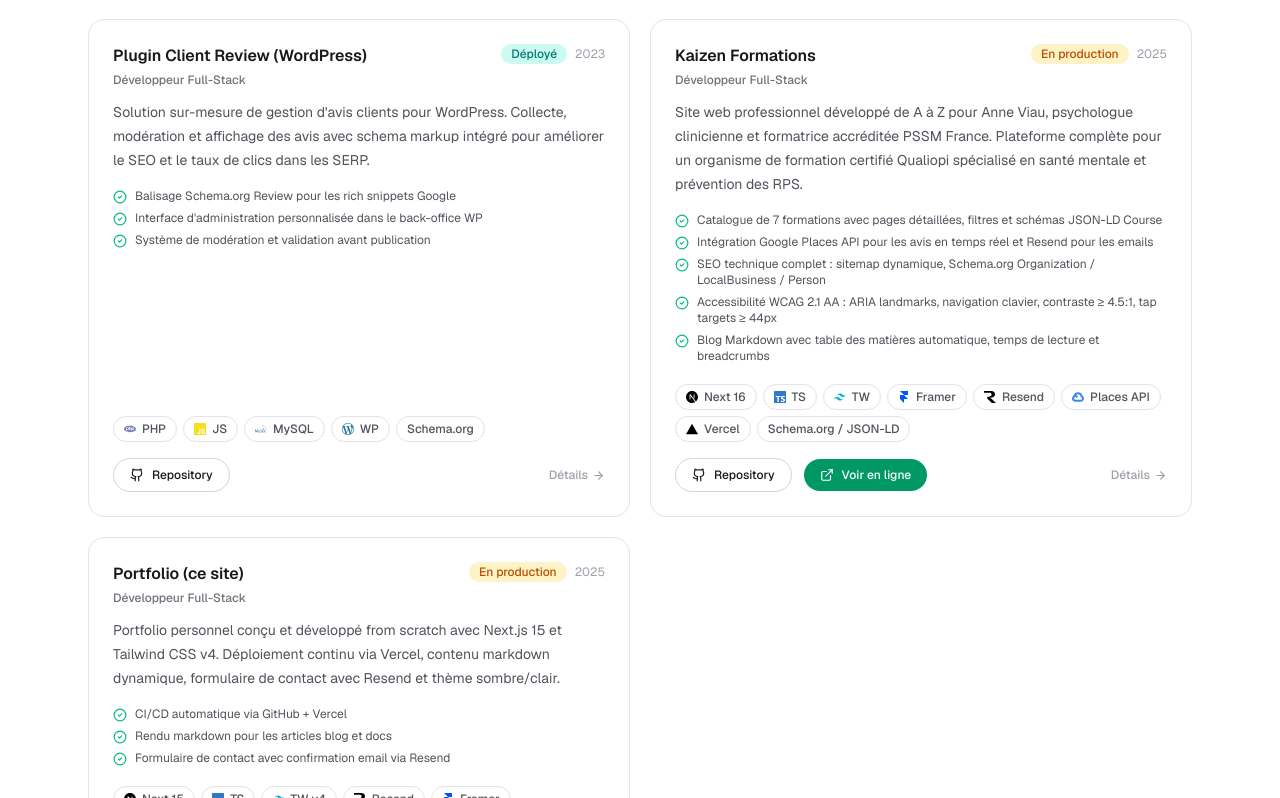
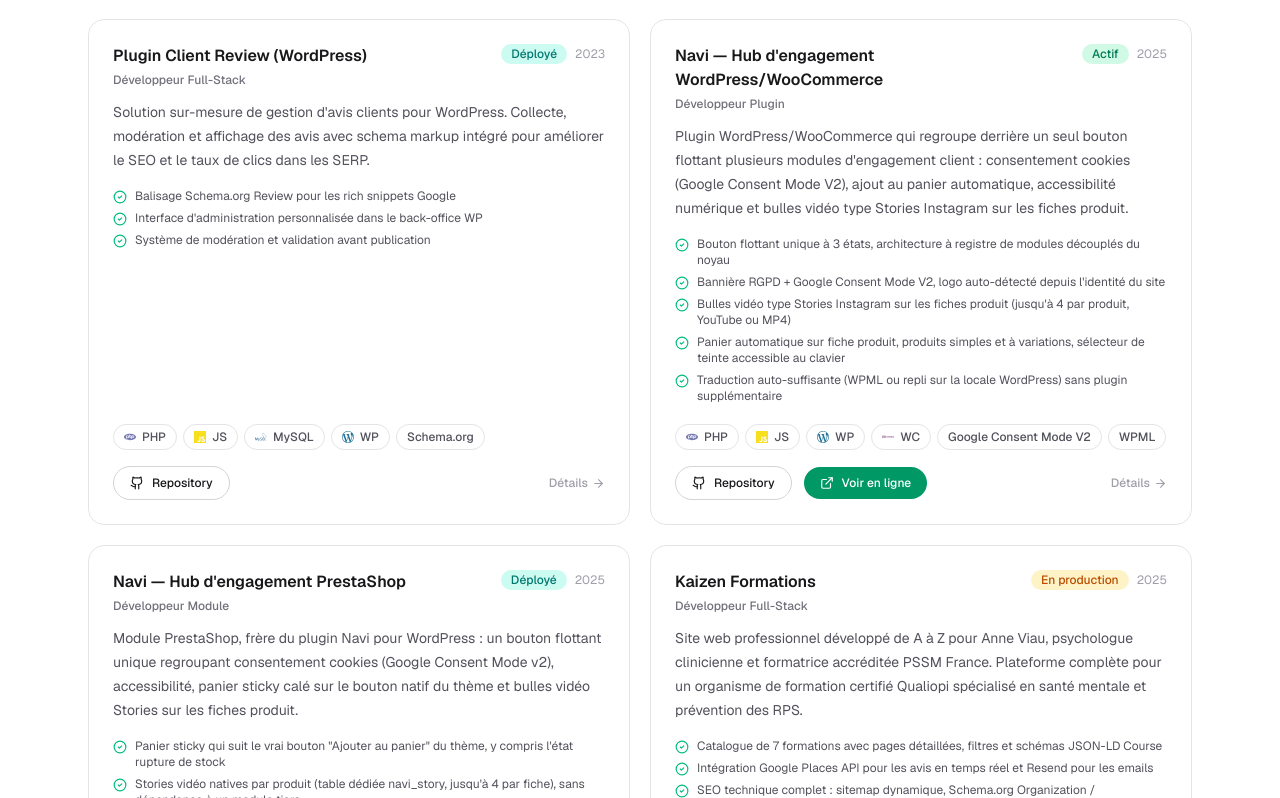
Before and after one commit to Lucas-tsl/portfolio-lucas, a Next.js app: page /projects in a window 1280 px wide. Shown: the part 862-1660 px from the top of the page. Built offline with nearby package versions, Linux system fonts and the light colour scheme; no server answers.

Commit message:
Ajoute les projets Navi (WordPress et PrestaShop)
Deux modules d'engagement client développés pour les boutiques du
Groupe NOVI : consentement cookies, accessibilité numérique, panier
sticky et stories vidéo produit.

```diff
--- a/src/data/portfolio-data.ts
+++ b/src/data/portfolio-data.ts
@@ -186,6 +186,65 @@
       ],
     },
     {
+      id: "navi-wordpress",
+      title: "Navi — Hub d'engagement WordPress/WooCommerce",
+      description:
+        "Plugin WordPress/WooCommerce qui regroupe derrière un seul bouton flottant plusieurs modules d'engagement client : consentement cookies (Google Consent Mode V2), ajout au panier automatique, accessibilité numérique et bulles vidéo type Stories Instagram sur les fiches produit.",
+      role: "Développeur Plugin",
+      status: "Actif",
+      year: "2025",
+      category: "WordPress",
+      technologies: ["PHP", "JavaScript", "WordPress", "WooCommerce", "Google Consent Mode V2", "WPML"],
+      githubUrl: "https://github.com/Lucas-tsl/navi-wordpress",
+      liveUrl: "https://lessenteursgourmandes.fr/",
+      highlights: [
+        "Bouton flottant unique à 3 états, architecture à registre de modules découplés du noyau",
+        "Bannière RGPD + Google Consent Mode V2, logo auto-détecté depuis l'identité du site",
+        "Bulles vidéo type Stories Instagram sur les fiches produit (jusqu'à 4 par produit, YouTube ou MP4)",
+        "Panier automatique sur fiche produit, produits simples et à variations, sélecteur de teinte accessible au clavier",
+        "Traduction auto-suffisante (WPML ou repli sur la locale WordPress) sans plugin supplémentaire",
+      ],
+      challenge:
+        "Régler à la fois des problèmes de conformité RGPD sur les cookies, d'accessibilité numérique et d'expérience produit sur 3 boutiques WooCommerce du Groupe NOVI, sans multiplier les plugins tiers ni dégrader les Core Web Vitals.",
+      result:
+        "Plugin unique déployé sur Les Senteurs Gourmandes, Jozz Beauty et Pure Eden, fusionnant 3 déploiements site-spécifiques initiaux en une architecture à modules généralisée, prête pour une soumission au répertoire officiel WordPress.org.",
+      timeline: [
+        { date: "2024", label: "Déploiements site-spécifiques", description: "Développement initial de 3 hubs indépendants (hub-lsg, hub-pe, hub-jozz) pour répondre aux besoins cookies, accessibilité et panier de chaque boutique." },
+        { date: "2025", label: "Fusion & généralisation", description: "Fusion des 3 déploiements en un plugin unique, architecture à registre de modules découplés du noyau, sans dépendance entre eux." },
+        { date: "2025", label: "Module Stories", description: "Ajout du module bulles vidéo type Stories Instagram sur les fiches produit, jusqu'à 4 vidéos par produit, YouTube ou MP4." },
+        { date: "2025", label: "Préparation WordPress.org", description: "Rédaction du readme.txt au format officiel, bannière, icône et captures d'écran prêts pour soumission au répertoire public." },
+      ],
+    },
+    {
+      id: "navi-prestashop",
+      title: "Navi — Hub d'engagement PrestaShop",
+      description:
+        "Module PrestaShop, frère du plugin Navi pour WordPress : un bouton flottant unique regroupant consentement cookies (Google Consent Mode v2), accessibilité, panier sticky calé sur le bouton natif du thème et bulles vidéo Stories sur les fiches produit.",
+      role: "Développeur Module",
+      status: "Déployé",
+      year: "2025",
+      category: "PrestaShop",
+      technologies: ["PHP", "JavaScript", "PrestaShop", "Smarty", "Google Consent Mode v2"],
+      githubUrl: "https://github.com/Lucas-tsl/navi-prestashop",
+      liveUrl: "https://www.physiomins.com/",
+      highlights: [
+        "Panier sticky qui suit le vrai bouton \"Ajouter au panier\" du thème, y compris l'état rupture de stock",
+        "Stories vidéo natives par produit (table dédiée navi_story, jusqu'à 4 par fiche), sans dépendance à un module tiers",
+        "Consent Mode v2 injecté avant tout script tiers pour bloquer le tracking par défaut tant qu'aucun choix n'est fait",
+        "Compatible PrestaShop 1.7 à 8.x, configuration entièrement personnalisable depuis le Back Office",
+      ],
+      challenge:
+        "Adapter la même logique de hub d'engagement à l'écosystème PrestaShop pour Physiomins, avec des contraintes propres à la plateforme : ordre des hooks non garanti pour le Consent Mode, thème sans sélecteur de variation standard sur le panier sticky.",
+      result:
+        "Module en production sur physiomins.com, avec synchronisation Google Consent Mode v2 pour Analytics/Ads et un événement navi_cookie_consent_updated exploitable dans GTM pour synchroniser les pixels tiers (Meta, TikTok, Hotjar...).",
+      timeline: [
+        { date: "2025", label: "Conception du hub", description: "Reprise de l'architecture du bouton flottant à 3 états développée pour WordPress, adaptée aux hooks et au Back Office PrestaShop." },
+        { date: "2025", label: "Cookies & accessibilité", description: "Bannière de consentement Google Consent Mode v2, panneau accessibilité (taille du texte, contraste, curseur agrandi)." },
+        { date: "2025", label: "Panier sticky & stories", description: "Panier sticky calé sur le bouton natif du thème, gestion native des stories vidéo par produit." },
+        { date: "2025", label: "Déploiement Physiomins", description: "Mise en production sur physiomins.com, configuration Back Office et synchronisation des tags tiers via GTM." },
+      ],
+    },
+    {
       id: "kaizen-formations",
       title: "Kaizen Formations",
       description:
--- a/src/types/portfolio.types.ts
+++ b/src/types/portfolio.types.ts
@@ -1,6 +1,6 @@
 export type ProjectStatus = "Actif" | "Disponible" | "Déployé" | "En production";
 
-export type ProjectCategory = "WordPress" | "Next.js" | "Node.js" | "Full-stack" | "Portfolio";
+export type ProjectCategory = "WordPress" | "PrestaShop" | "Next.js" | "Node.js" | "Full-stack" | "Portfolio";
 
 export interface Profile {
   name: string;
```
